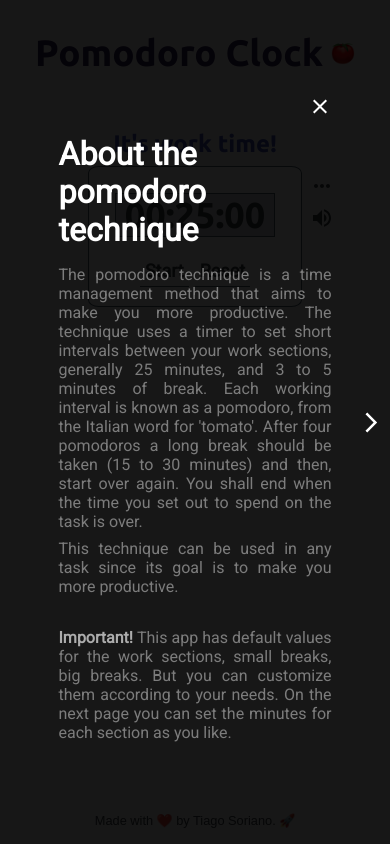
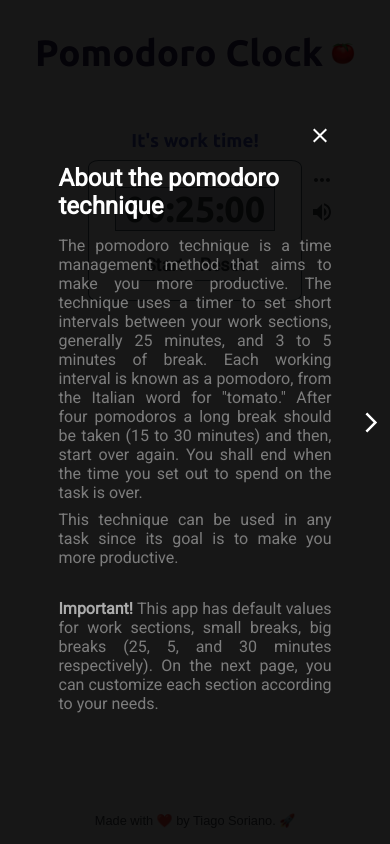
Before and after one commit to tiago-web/Pomodoro-Clock, a React (Create React App) app: page / in a window 390 px wide. Built offline with nearby package versions, Linux system fonts and the light colour scheme.

Commit message:
Adjust modals responsiveness

```diff
--- a/src/components/Header/index.js
+++ b/src/components/Header/index.js
@@ -10,7 +10,7 @@ const Header = ({ intervalStatus }) => {
 
 				<img src="./images/tomato.png" alt="tomato-icon" />
 			</header>
-			<h2>{intervalStatus}</h2>
+			<h3>{intervalStatus}</h3>
 		</div>
 	);
 };
--- a/src/components/Header/styles.css
+++ b/src/components/Header/styles.css
@@ -24,8 +24,7 @@
 	}
 }
 
-#header h2 {
+#header h3 {
 	margin-top: 56px;
 	color: #3f51b5;
-	font-size: 1.5rem;
 }
--- a/src/components/Modal/AboutModal/index.js
+++ b/src/components/Modal/AboutModal/index.js
@@ -59,14 +59,14 @@ const AboutModal = ({ modalsController, setModalsController }) => {
 							}
 						/>
 					</div>
-					<h1>About the pomodoro technique</h1>
+					<h2>About the pomodoro technique</h2>
 					<div className="modal-text">
 						<p>
 							The pomodoro technique is a time management method that aims to
 							make you more productive. The technique uses a timer to set short
 							intervals between your work sections, generally 25 minutes, and 3
 							to 5 minutes of break. Each working interval is known as a
-							pomodoro, from the Italian word for 'tomato'. After four pomodoros
+							pomodoro, from the Italian word for "tomato." After four pomodoros
 							a long break should be taken (15 to 30 minutes) and then, start
 							over again. You shall end when the time you set out to spend on
 							the task is over.
@@ -76,10 +76,10 @@ const AboutModal = ({ modalsController, setModalsController }) => {
 							you more productive.
 						</p>
 						<p className="extra-note">
-							<strong>Important! </strong> This app has default values for the
-							work sections, small breaks, big breaks. But you can customize
-							them according to your needs. On the next page you can set the
-							minutes for each section as you like.
+							<strong>Important! </strong> This app has default values for work
+							sections, small breaks, big breaks (25, 5, and 30 minutes
+							respectively). On the next page, you can customize each section
+							according to your needs.
 						</p>
 					</div>
 				</div>
--- a/src/components/Modal/AboutModal/styles.css
+++ b/src/components/Modal/AboutModal/styles.css
@@ -27,13 +27,22 @@
 	margin: auto;
 }
 
-@media only screen and (max-width: 900px) {
+@media only screen and (max-width: 800px) {
 	.about-modal .modal-content {
 		width: 70%;
 	}
 }
 
-.about-modal h1 {
+@media only screen and (max-height: 570px) {
+	.about-modal h2 {
+		font-size: 1rem;
+	}
+	.about-modal p {
+		font-size: 0.7rem;
+	}
+}
+
+.about-modal h2 {
 	display: flex;
 	flex-direction: column;
 	justify-content: center;
--- a/src/components/Modal/IntervalsModal/index.js
+++ b/src/components/Modal/IntervalsModal/index.js
@@ -100,9 +100,7 @@ const IntervalsModal = ({
 		for (let i = 0; i < sectionsData.length; i++) {
 			const { name, value } = sectionsData[i];
 
-			const currentSectionValue = Number(value);
-
-			const errorMessage = validateInput(currentSectionValue);
+			const errorMessage = validateInput(value);
 
 			if (errorMessage !== "") {
 				setSectionsData(prevState => {
@@ -119,7 +117,7 @@ const IntervalsModal = ({
 				error = true;
 			}
 
-			if (value !== "") customTimingInSeconds[name] = currentSectionValue * 60;
+			if (value !== "") customTimingInSeconds[name] = Number(value) * 60;
 		}
 
 		if (!error) {
@@ -138,7 +136,21 @@ const IntervalsModal = ({
 	};
 
 	const validateInput = input => {
-		return input >= 1440 ? "*Please, input less than 1440 minutes." : "";
+		let errorMessage = "";
+
+		if (input === "") {
+			return errorMessage;
+		}
+
+		if (input >= 1440) {
+			errorMessage = "*Each section must have less than 1440 minutes.";
+		}
+
+		if (input <= 0) {
+			errorMessage = "*Each section must have at least 1 minute.";
+		}
+
+		return errorMessage;
 	};
 
 	return (
@@ -182,7 +194,7 @@ const IntervalsModal = ({
 								}
 							/>
 						</div>
-						<h1>Sections interval form</h1>
+						<h2>Sections interval form</h2>
 						<p className="modal-description">
 							You can customize the number of minutes you would like to spend on
 							each task
--- a/src/components/Modal/IntervalsModal/styles.css
+++ b/src/components/Modal/IntervalsModal/styles.css
@@ -29,11 +29,11 @@
 
 @media only screen and (max-width: 900px) {
 	.interval-modal .modal-content {
-		width: 55%;
+		width: 65%;
 	}
 }
 
-.interval-modal h1 {
+.interval-modal h2 {
 	color: #fff;
 	font-family: Roboto, Ubunto, sans-serif;
 	margin: 16px 0;
```
